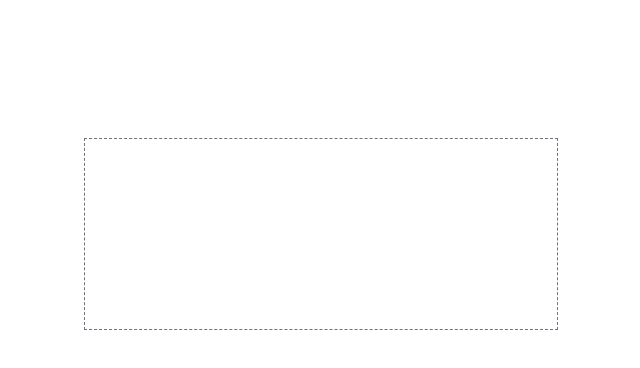
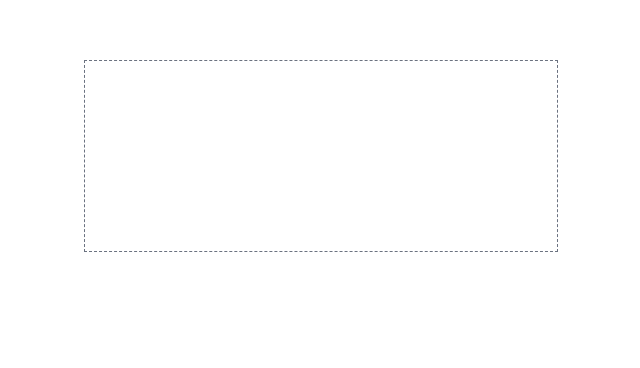
Before and after one commit to md-anas-sabah/video-player-face-detection, a React (Vite) app: page /home in a window 1280 px wide. Shown: the part 244-612 px from the top of the page, without its empty margins (319-959 px from the left). Built offline with nearby package versions, Linux system fonts and the light colour scheme.

Commit message:
refactoring the code

```diff
--- a/src/components/Home.jsx
+++ b/src/components/Home.jsx
@@ -12,10 +12,7 @@ function Home() {
   return (
     <div className="dark:bg-gray-800 h-screen">
       <div className="flex h-screen flex-col justify-center items-center">
-        <h1 className="text-white text-3xl -mt-10">
-          Video Player With Face Detection
-        </h1>
-        <div className="border border-dashed border-gray-500 relative mt-40">
+        <div className="border border-dashed border-gray-500 relative">
           <input
             type="file"
             multiple
```
